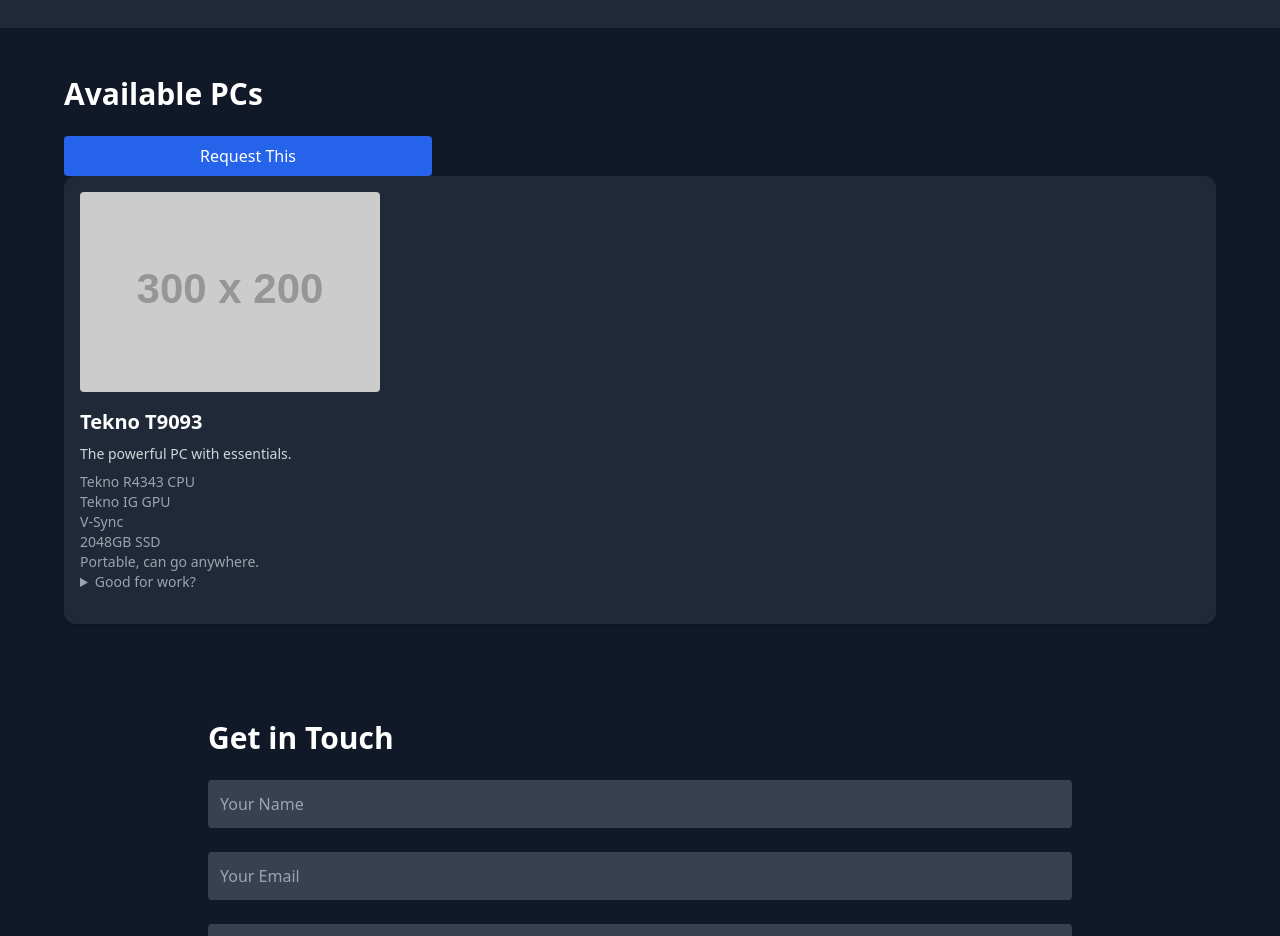
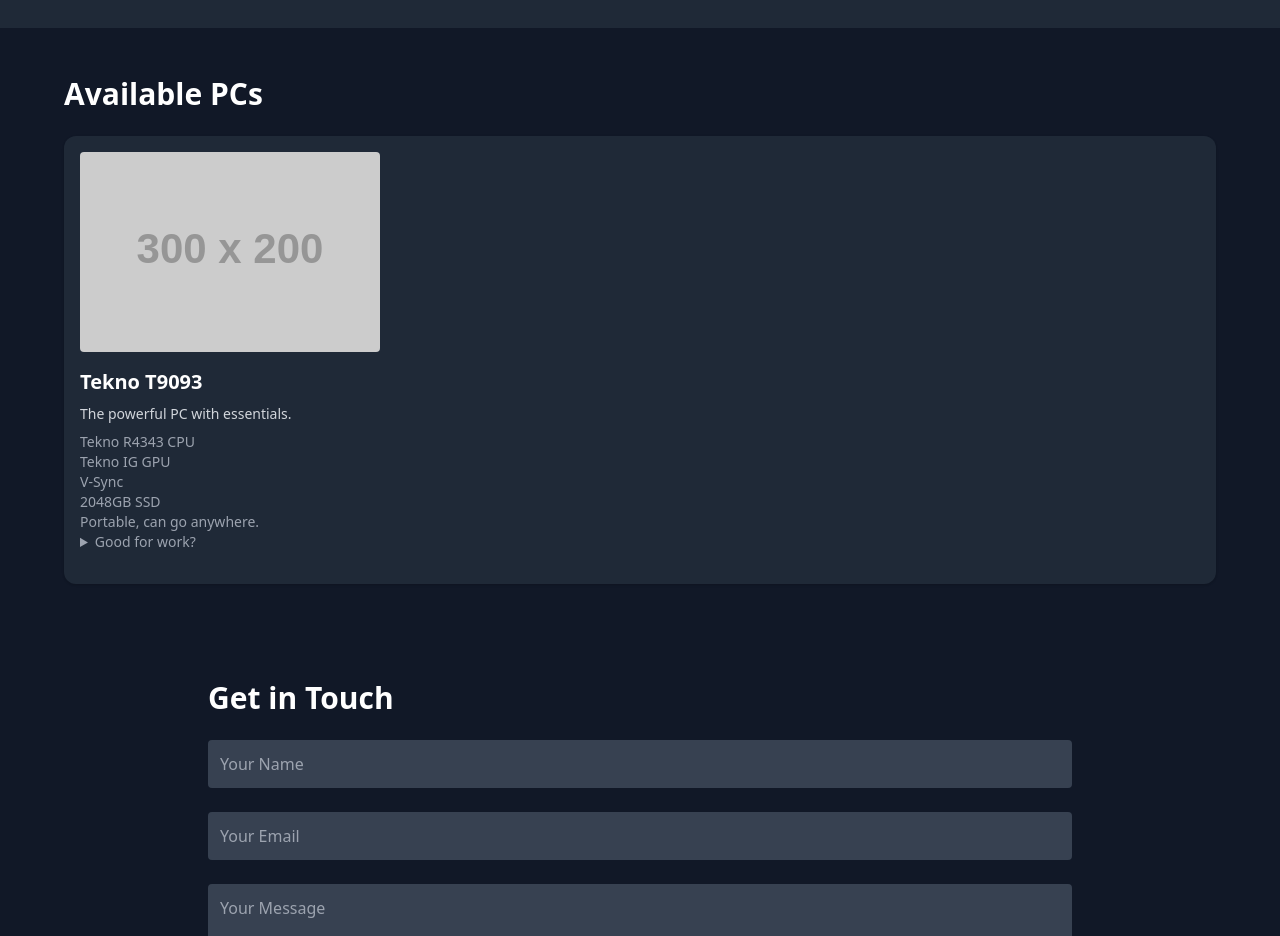
Before and after one commit to electric-otter/tekno, a plain HTML site: page index.html in a window 1280 px wide. Shown: the part 860-1796 px from the top of the page. Drawn offline with nearby package versions, Linux system fonts and the light colour scheme; placeholder pictures from the web are drawn by us.

Commit message:
Update index.html

```diff
--- a/index.html
+++ b/index.html
@@ -48,9 +48,6 @@
       <h2 class="text-3xl font-bold mb-6 text-white">Available PCs</h2>
       <div class="grid md:grid-cols-3 gap-6">
           </ul>
-          <button onclick="openRequestForm('Gaming Beast 9000')" class="w-full bg-blue-600 hover:bg-blue-700 text-white py-2 rounded">
-            Request This
-          </button>
         </div>
 
         <!-- PC Card 3 -->
```
